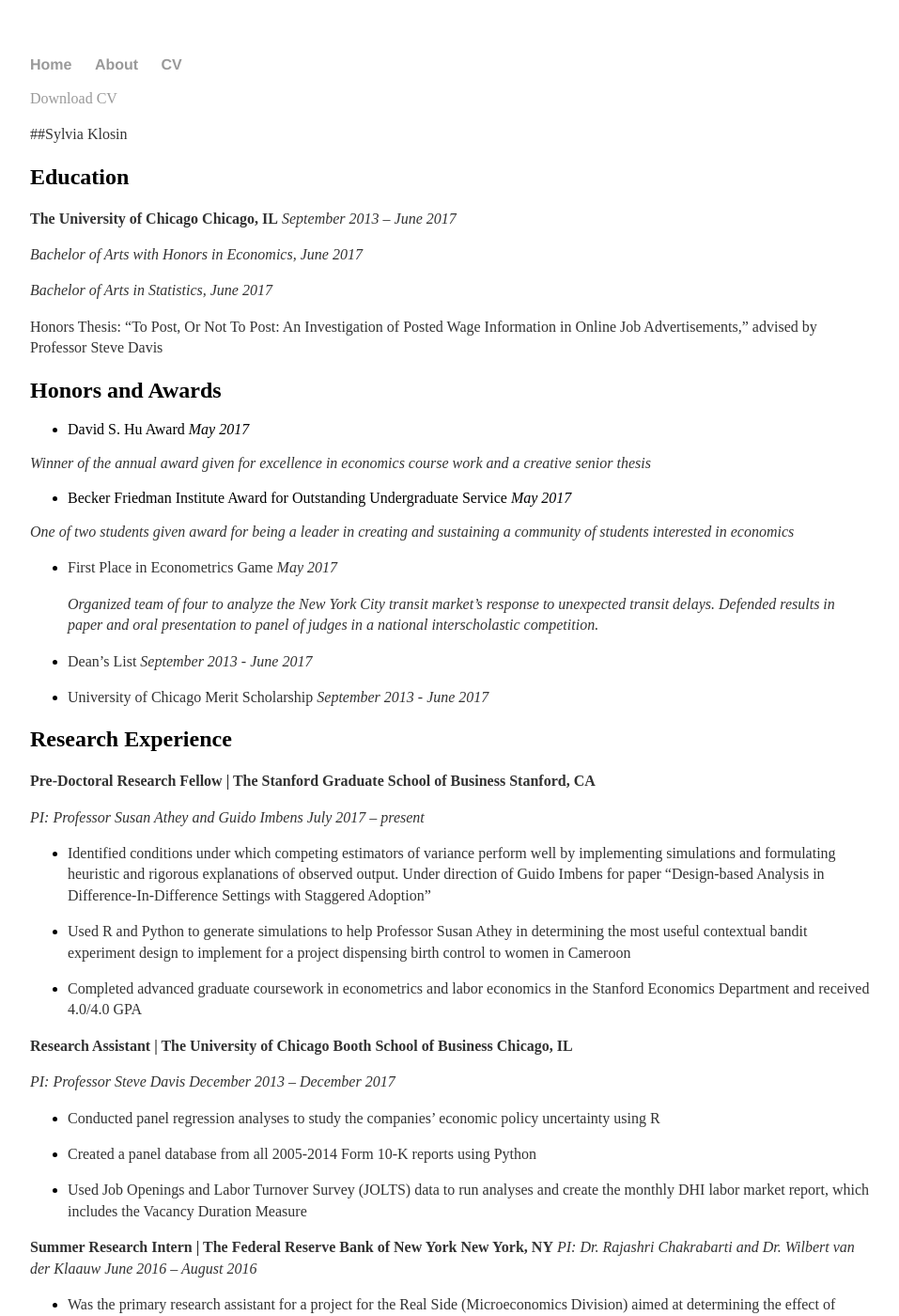
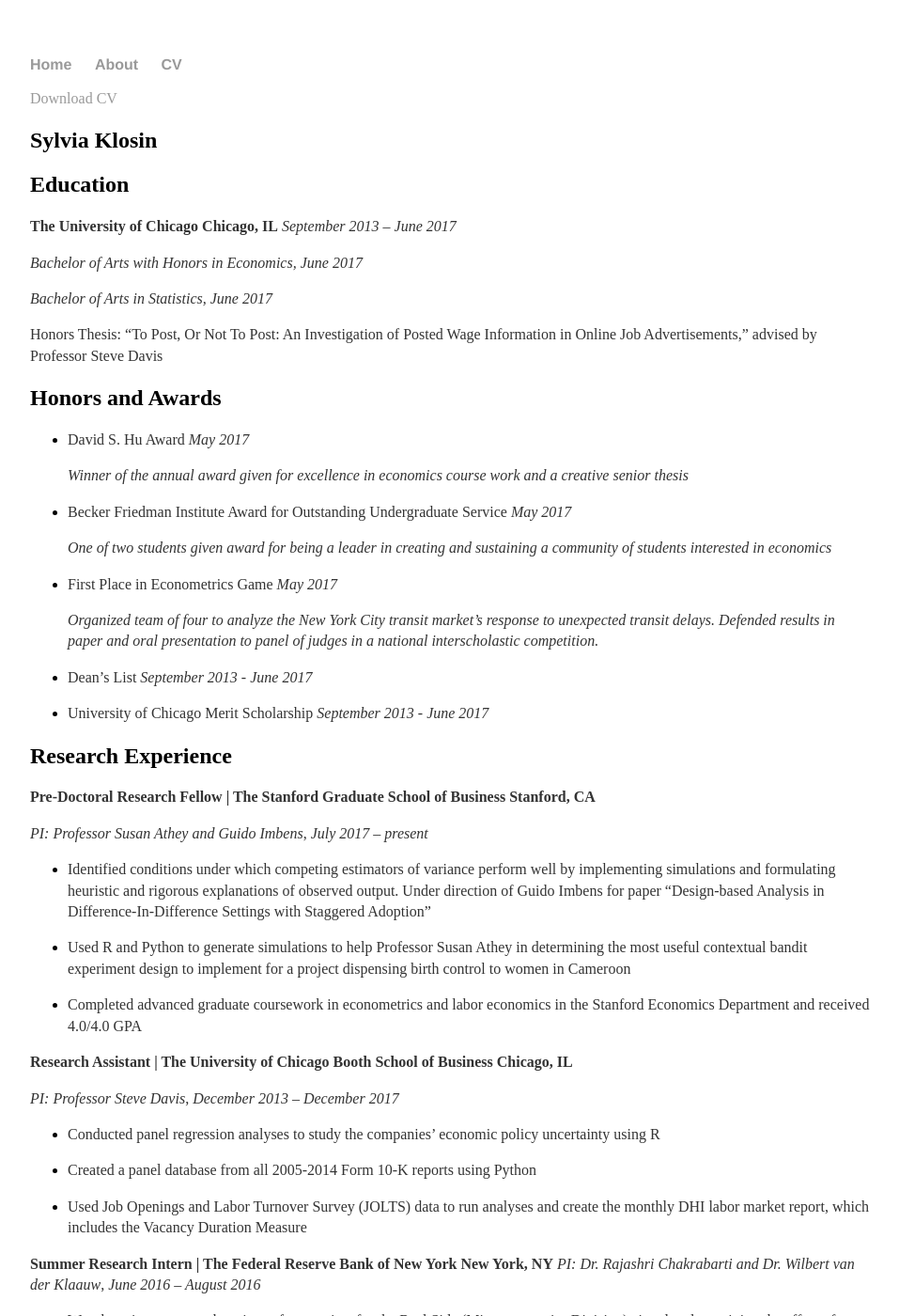
Before and after one commit to lcurrier/lcurrier.github.io, a Jekyll site: the page built from cv/index.md, in a window 1280 px wide and 1400 px high. Shown: the whole window at 94% size, without its empty margins (160-1117 px from the left). Built offline with Jekyll 4.4.1, drawn with Linux system fonts in a browser that asks for light colours.

```diff
--- a/cv/index.md
+++ b/cv/index.md
@@ -4,7 +4,7 @@ title: Sylvia Klosin's CV
 ---
 <a href="#" class="download" title="Download CV as PDF">Download CV</a>
 
-##Sylvia Klosin
+## Sylvia Klosin
 
 ## Education
 **The University of Chicago**     **Chicago, IL** *September 2013 -- June 2017*
@@ -19,13 +19,13 @@ Honors Thesis: "To Post, Or Not To Post: An Investigation of Posted Wage Informa
 
 -   David S. Hu Award *May 2017*
 
-*Winner of the annual award given for excellence in economics course
+    *Winner of the annual award given for excellence in economics course
     work and a creative senior thesis*
 
 -   Becker Friedman Institute Award for Outstanding Undergraduate
     Service *May 2017*
 
- *One of two students given award for being a leader in creating and
+    *One of two students given award for being a leader in creating and
     sustaining a community of students interested in economics*
 
 -   First Place in Econometrics Game *May 2017*
@@ -42,7 +42,7 @@ Honors Thesis: "To Post, Or Not To Post: An Investigation of Posted Wage Informa
 ## Research Experience
 **Pre-Doctoral Research Fellow \| The Stanford Graduate School of Business**     **Stanford, CA**
 
-  *PI: Professor Susan Athey and Guido Imbens*     *July 2017 -- present*
+  *PI: Professor Susan Athey and Guido Imbens*,     *July 2017 -- present*
 
 -   Identified conditions under which competing estimators of variance
     perform well by implementing simulations and formulating heuristic and
@@ -59,7 +59,7 @@ Honors Thesis: "To Post, Or Not To Post: An Investigation of Posted Wage Informa
 
   **Research Assistant \| The University of Chicago Booth School of Business**     **Chicago, IL**
 
-  *PI: Professor Steve Davis*     *December 2013 -- December 2017*
+  *PI: Professor Steve Davis*,     *December 2013 -- December 2017*
 
 -   Conducted panel regression analyses to study the companies' economic
     policy uncertainty using R
@@ -70,9 +70,8 @@ Honors Thesis: "To Post, Or Not To Post: An Investigation of Posted Wage Informa
     and create the monthly DHI labor market report, which includes the
     Vacancy Duration Measure
 
-
   **Summer Research Intern \| The Federal Reserve Bank of New York**     **New York, NY**
-  *PI: Dr. Rajashri Chakrabarti and Dr. Wilbert van der Klaauw*     *June 2016 -- August 2016*
+  *PI: Dr. Rajashri Chakrabarti and Dr. Wilbert van der Klaauw*,     *June 2016 -- August 2016*
 
 -   Was the primary research assistant for a project for the Real Side
     (Microeconomics Division) aimed at determining the effect of owning
@@ -88,7 +87,7 @@ Honors Thesis: "To Post, Or Not To Post: An Investigation of Posted Wage Informa
 
   **Research Assistant \| The University of Chicago Booth School of Business**     **Chicago, IL**
 
-  *PI: Professors Marianne Bertrand and Emir Kamenica*     *June 2015 -- June 2016*
+  *PI: Professors Marianne Bertrand and Emir Kamenica*,     *June 2015 -- June 2016*
 
 -   Brainstormed with researchers to develop ideas and obtain critical data
     for a project on the cultural distance between groups in the US based on
@@ -102,7 +101,7 @@ Honors Thesis: "To Post, Or Not To Post: An Investigation of Posted Wage Informa
 
   **White House Summer Research Intern \| The Council of Economic Advisers**     **Washington, D.C.**
 
-  *PI: Professor Abigail Wozniak and Professor Betsy Stevenson*     *June 2015 -- August 2015*
+  *PI: Professor Abigail Wozniak and Professor Betsy Stevenson*,     *June 2015 -- August 2015*
 
 -   Provided economic research assistance to senior economists on project
     that examined labor policies, including occupational licensing
@@ -115,7 +114,7 @@ economic reports for the staff
 
   **Research Assistant \| Becker Friedman Institute for Research In Economics**     **Chicago, IL**
 
-  *PI: Professor John List*     *February 2014 -- September 2014*
+  *PI: Professor John List*,     *February 2014 -- September 2014*
 
 -   Used R to summarize and display Alaskan survey data in visually
     intuitive maps and graphs
@@ -150,7 +149,7 @@ DCPS." With Mary Vansuch
 
   **Oeconomica** -- *University of Chicago Undergraduate Economics Research Society*     **Chicago, IL**
 
-  *President (2015 -- 2017), Vice President (2014 -- 2015)*     *September 2013 -- June 2017*
+  *President (2015 -- 2017), Vice President (2014 -- 2015)*,     *September 2013 -- June 2017*
 
 -   Directed club research activities by securing funding, organizing
     student presentations, and working with staff for club's six research
@@ -165,7 +164,7 @@ DCPS." With Mary Vansuch
 
   **Labor Economics Reading Group**     **Chicago, IL**
 
-  *Cohort Leader*     *September 2015 -- June 2017*
+  *Cohort Leader*,     *September 2015 -- June 2017*
 
 -   Helped group of 12 first and second year undergraduate students become
     familiar with the economic literature on labor topics such as the
```
